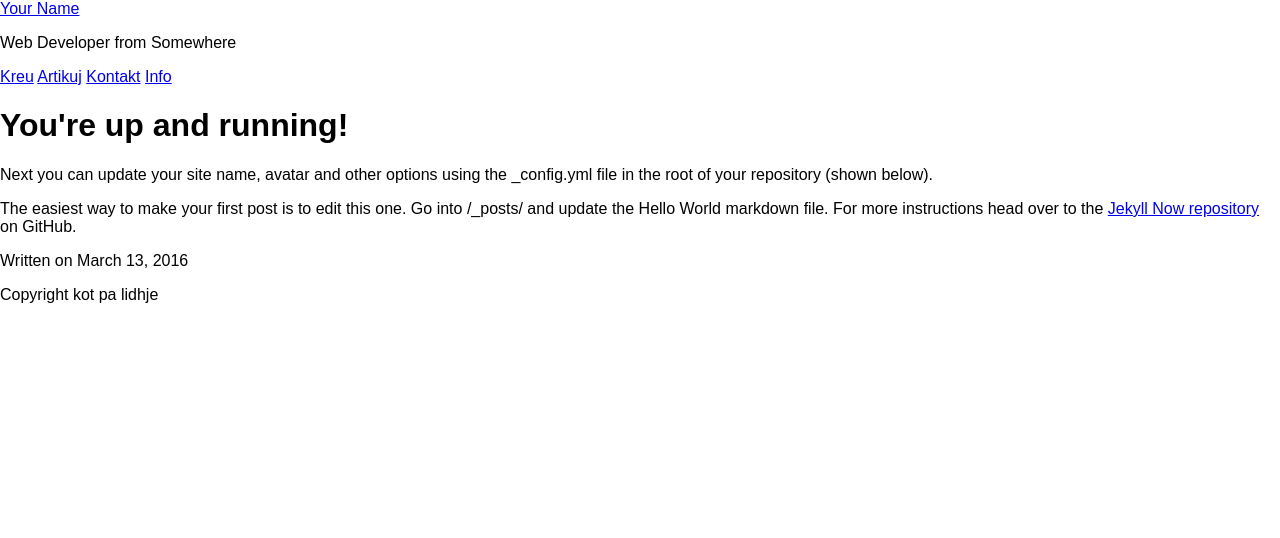
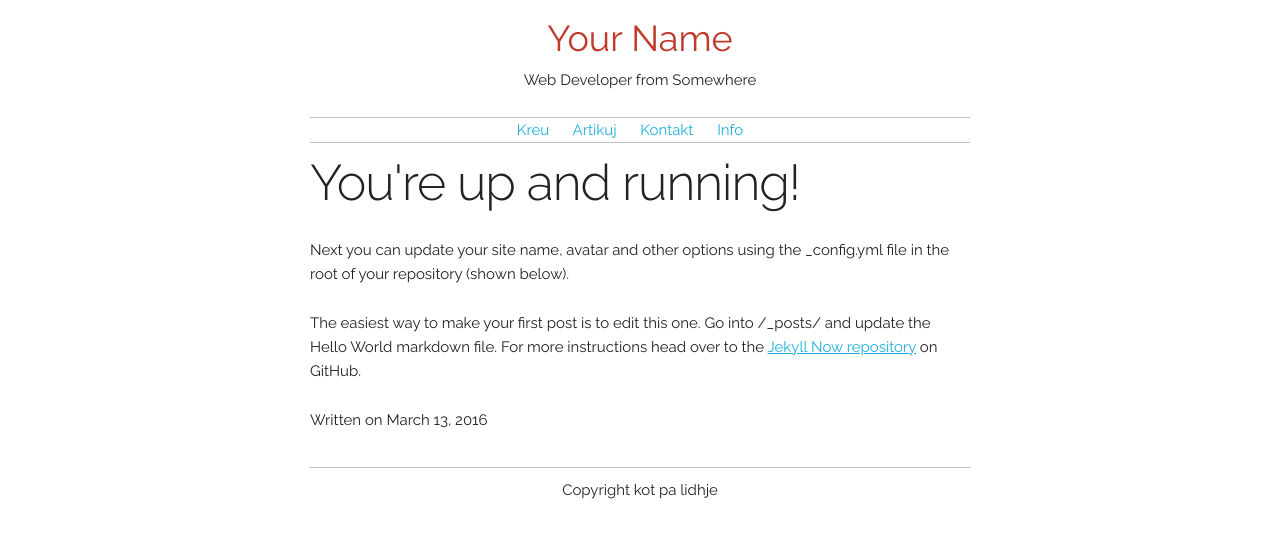
Before and after one commit to Seadi/Seadi.github.io, a Jekyll site: the page built from _posts/2016-3-13-Hello-World.md, in a window 1280 px wide. Shown: the top 538 px of the page. Built offline with Jekyll 4.4.1, drawn with Linux system fonts in a browser that asks for light colours.

Commit message:
Update head.html

```diff
--- a/_includes/head.html
+++ b/_includes/head.html
@@ -33,7 +33,7 @@
   <!-- CSS
   –––––––––––––––––––––––––––––––––––––––––––––––––– -->
   <link rel="stylesheet" href="{{ site.baseurl }}/css/normalize.css">
-  <link rel="stylesheet" href="css/skeleton.css">
+  <link rel="stylesheet" href="{{ site.baseurl }}/css/skeleton.css">
 
   <!-- Favicon
   –––––––––––––––––––––––––––––––––––––––––––––––––– -->
```
